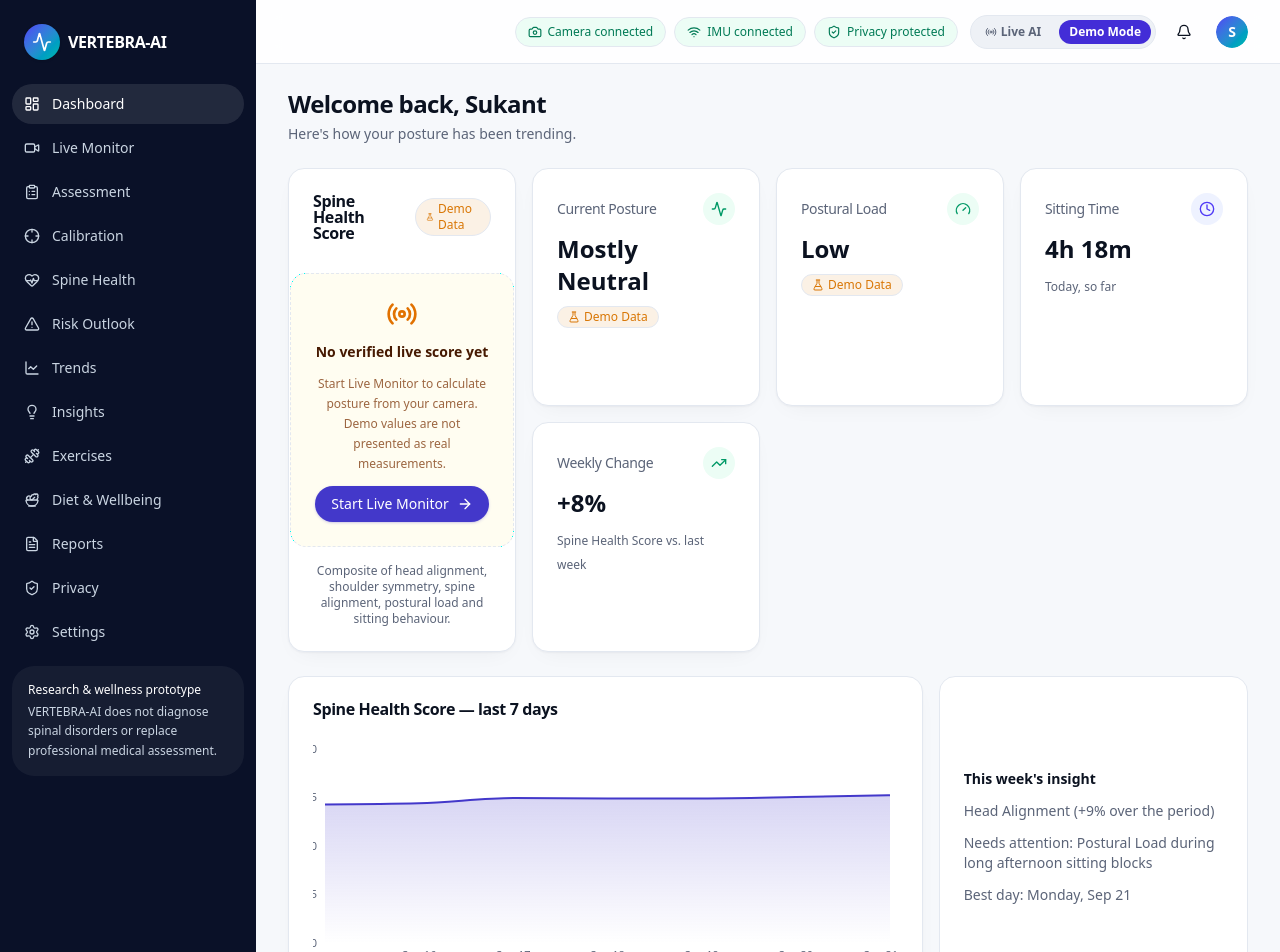
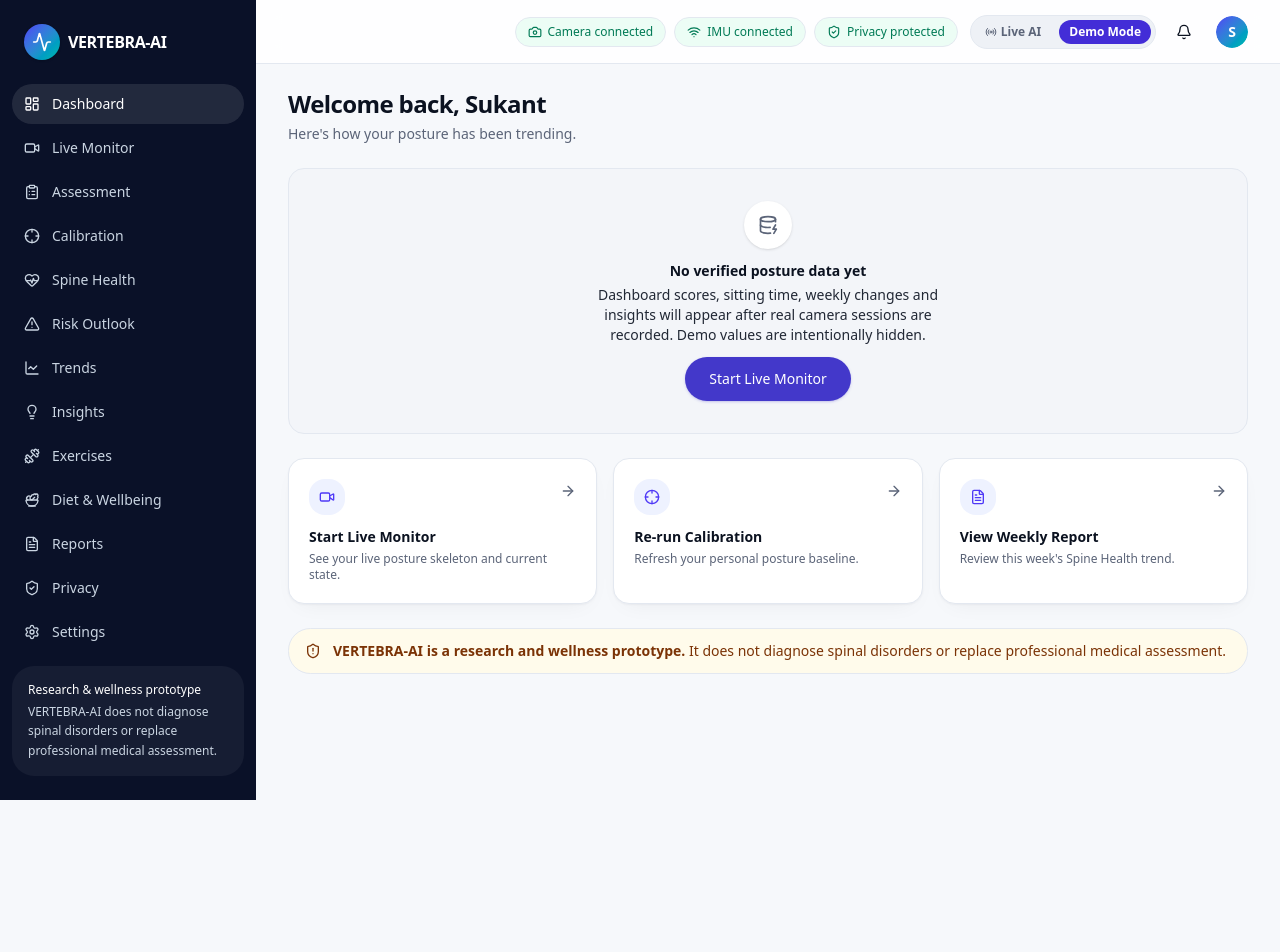
Before and after one commit to itsshristijha/vertebra-ai, a Next.js app: page /dashboard in a window 1280 px wide. Shown: the top 952 px of the page. After the commit the page ends 800 px from the top, so only its background shows below. Built offline with nearby package versions, Linux system fonts and the light colour scheme.

Commit message:
Hide unverified dashboard metrics

```diff
--- a/src/app/(app)/dashboard/page.tsx
+++ b/src/app/(app)/dashboard/page.tsx
@@ -1,34 +1,25 @@
 import type { Metadata } from "next";
-import { getDashboardSummary, getTrends } from "@/lib/demo/data";
-import { DashboardCards } from "@/components/dashboard/DashboardCards";
 import { DashboardGreeting } from "@/components/dashboard/DashboardGreeting";
-import { WeeklySnapshotChart } from "@/components/dashboard/WeeklySnapshotChart";
 import { QuickActions } from "@/components/dashboard/QuickActions";
 import { RiskDisclaimer } from "@/components/posture/RiskDisclaimer";
+import { StateBanner } from "@/components/ui/state-banner";
+import { Button } from "@/components/ui/button";
+import { DatabaseZap } from "lucide-react";
+import Link from "next/link";
 
 export const metadata: Metadata = { title: "Dashboard" };
 
 export default function DashboardPage() {
-  const summary = getDashboardSummary();
-  const trends = getTrends("7d");
-
   return (
     <div className="mx-auto max-w-6xl space-y-6">
       <DashboardGreeting />
 
-      <DashboardCards summary={summary} />
-
-      <div className="grid gap-4 lg:grid-cols-3">
-        <div className="lg:col-span-2">
-          <WeeklySnapshotChart points={trends.spineHealthScore.points} />
-        </div>
-        <div className="flex flex-col justify-center gap-3 rounded-2xl border border-border bg-card p-6">
-          <h3 className="text-sm font-semibold text-foreground">This week&apos;s insight</h3>
-          <p className="text-sm text-muted-foreground">{trends.insights.mostImproved}</p>
-          <p className="text-sm text-muted-foreground">Needs attention: {trends.insights.needsAttention}</p>
-          <p className="text-sm text-muted-foreground">Best day: {trends.insights.bestDay}</p>
-        </div>
-      </div>
+      <StateBanner
+        icon={DatabaseZap}
+        title="No verified posture data yet"
+        description="Dashboard scores, sitting time, weekly changes and insights will appear after real camera sessions are recorded. Demo values are intentionally hidden."
+        action={<Button asChild><Link href="/live-monitor">Start Live Monitor</Link></Button>}
+      />
 
       <QuickActions />
 
```
